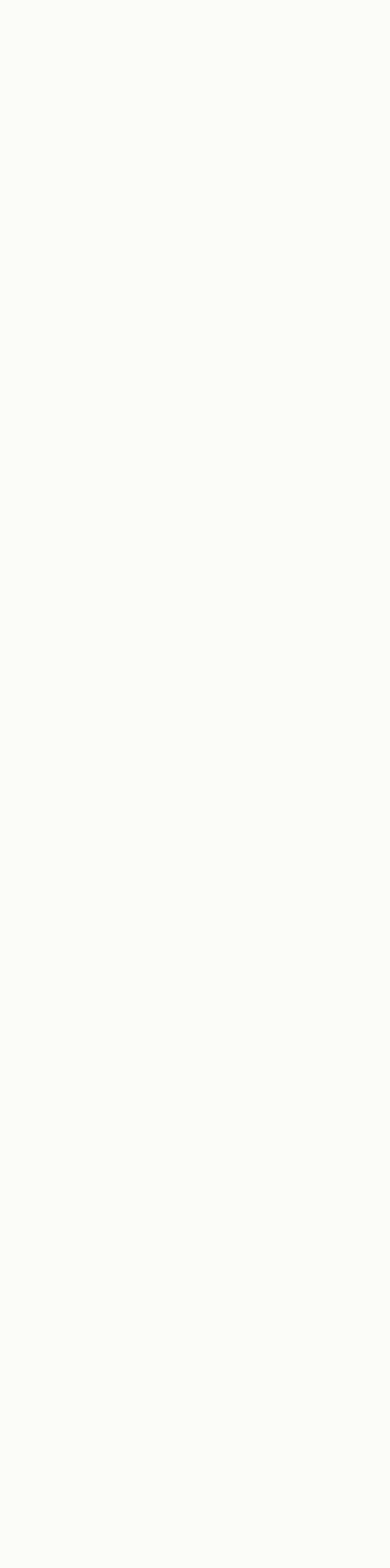
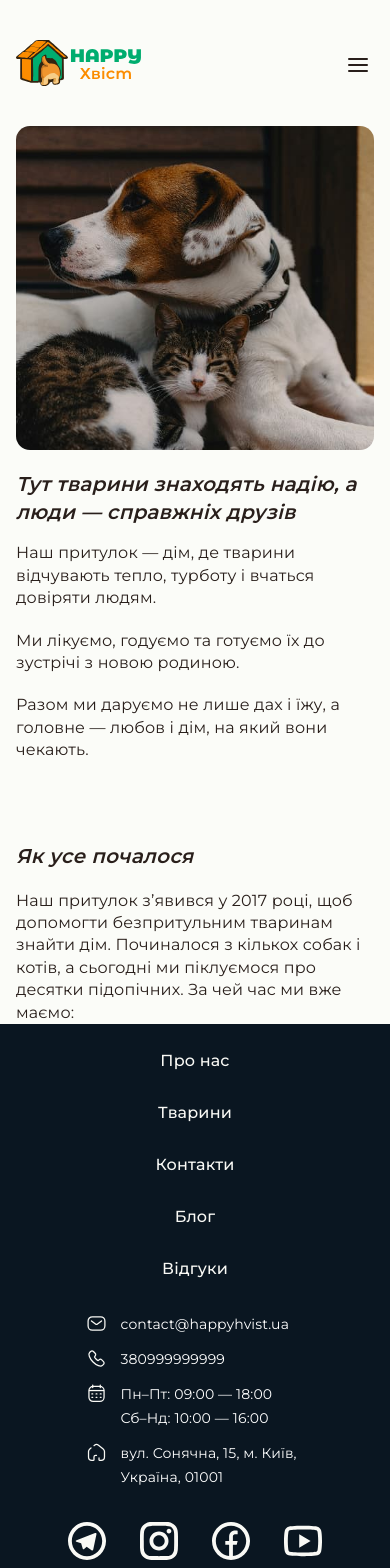
Before and after one commit to Vlad-Kovalov9/HappyTail, a React (Vite) app: page /about in a window 390 px wide. Before the commit this address had no page. Shown: the top 1568 px of the page. Before the commit the page ends 844 px from the top, so only its background shows below. Built offline with nearby package versions, Linux system fonts and the light colour scheme.

Commit message:
Add part of AboutPage (About Info) + responsive design

```diff
--- /dev/null
+++ b/src/components/AboutInfo/AboutInfo.jsx
@@ -0,0 +1,92 @@
+import s from "./AboutInfo.module.css";
+import mainImage from "/image/About/AboutDog.jpg";
+
+export default function AboutInfo() {
+  return (
+    <div className={s.info}>
+      <img src={mainImage} alt="Dog Image" className={s.mainImage} />
+
+      <div className={s.textBlock}>
+        <h2 className={s.title}>
+          Тут тварини знаходять надію, а люди — справжніх друзів
+        </h2>
+
+        <div className={s.descriptionBlock}>
+          <p className={s.descriptionSubtitle}>
+            Наш притулок — дім, де тварини відчувають тепло, турботу і вчаться
+            довіряти людям.
+          </p>
+
+          <p className={s.descriptionSubtitle}>
+            Ми лікуємо, годуємо та готуємо їх до зустрічі з новою родиною.
+          </p>
+
+          <p className={s.descriptionSubtitle}>
+            Разом ми даруємо не лише дах і їжу, а головне — любов і дім, на який
+            вони чекають.
+          </p>
+        </div>
+
+        <div className={s.descriptionTablet}>
+          <p className={s.subtitleTablet}>
+            Наш притулок — це дім, де кожна тварина відчуває тепло і турботу та
+            вчиться довіряти людям. Ми приймаємо тих, хто залишився сам, і даємо
+            шанс на нове життя.
+          </p>
+
+          <p className={s.subtitleTablet}>
+            Щодня ми лікуємо, годуємо та готуємо підопічних до зустрічі з новою
+            родиною. Кожен хвіст для нас — це життя, яке ми прагнемо зробити
+            кращим.
+          </p>
+
+          <p className={s.subtitleTablet}>
+            Разом ми можемо подарувати їм не лише дах і їжу, а головне — любов і
+            дім, на який вони чекають.
+          </p>
+        </div>
+
+        <div className={s.descriptionDesktop}>
+          <p className={s.subtitleDesktop}>
+            Наш притулок був створений для того, щоб допомогти безпритульним
+            тваринам знайти турботу та безпечне місце. Ми працюємо щодня, щоб
+            забезпечити чотирилапим друзям належний догляд, лікування та шанс на
+            нове життя.
+          </p>
+
+          <p className={s.subtitleDesktop}>
+            Ми займаємося не лише тимчасовим утриманням, а й активно шукаємо
+            постійні домівки для тварин. Кожен наш підопічний отримує необхідну
+            ветеринарну допомогу, харчування та увагу, щоб адаптуватися до нових
+            умов і стати готовим до зустрічі з майбутньою родиною.
+          </p>
+
+          <p className={s.subtitleDesktop}>
+            Наша команда вірить, що кожна тварина заслуговує на любов і тепло.
+            Ми відкриті до співпраці та вдячні кожному, хто підтримує нас
+            волонтерством, фінансовою допомогою або простим добрим словом.
+          </p>
+        </div>
+
+        <div className={s.startBlock}>
+          <h3 className={s.startTitle}>Як усе почалося</h3>
+          <p className={s.startSubtitle}>
+            Наш притулок з’явився у 2017 році, щоб допомогти безпритульним
+            тваринам знайти дім. Починалося з кількох собак і котів, а сьогодні
+            ми піклуємося про десятки підопічних. За чей час ми вже маємо:
+          </p>
+
+          <p className={s.startDesktopSubtitle}>
+            Наш притулок з’явився у 2017 році, коли ми вирішили об’єднати
+            зусилля небайдужих людей для допомоги безпритульним тваринам. Все
+            почалося з кількох собак і котів, які потребували прихистку, а
+            сьогодні ми допомагаємо десяткам тварин знайти дім та відчути
+            турботу. Ми створили це місце з однією метою — дати шанс кожному
+            чотирилапому на безпечне життя і люблячу родину. За цей час ми вже
+            маємо:
+          </p>
+        </div>
+      </div>
+    </div>
+  );
+}
--- /dev/null
+++ b/src/components/AboutInfo/AboutInfo.module.css
@@ -0,0 +1,168 @@
+.info {
+  display: flex;
+  flex-direction: column;
+  justify-content: center;
+  align-items: center;
+  gap: 20px;
+  margin-top: 20px;
+}
+
+.mainImage {
+  display: block;
+  width: 100%;
+  height: 324px;
+  object-fit: cover;
+  object-position: center;
+  margin: 0 auto;
+  border-radius: 14px;
+}
+
+.descriptionBlock {
+  display: flex;
+  flex-direction: column;
+  gap: 20px;
+  margin-top: 16px;
+}
+
+.title,
+.startTitle {
+  font-style: italic;
+  font-weight: 600;
+  font-size: 20px;
+  line-height: 140%;
+  letter-spacing: 0.01em;
+  max-width: 358px;
+  color: #291f1b;
+}
+
+.descriptionSubtitle,
+.startSubtitle {
+  font-weight: 400;
+  font-size: 16px;
+  line-height: 140%;
+  letter-spacing: 0.01em;
+  max-width: 358px;
+  color: #291f1b;
+}
+
+.startBlock {
+  display: flex;
+  flex-direction: column;
+  gap: 20px;
+  margin-top: 80px;
+}
+
+.descriptionTablet {
+  display: none;
+}
+
+.descriptionDesktop {
+  display: none;
+}
+
+.startDesktopSubtitle {
+  display: none;
+}
+
+@media (min-width: 768px) {
+  .info {
+    align-items: center;
+    flex-direction: row-reverse;
+    justify-content: space-between;
+    margin-top: 32px;
+  }
+
+  .mainImage {
+    width: 320px;
+    height: 540px;
+    margin: 0;
+  }
+
+  .title {
+    font-size: 22px;
+    max-width: 400px;
+  }
+
+  .descriptionBlock {
+    display: none;
+  }
+
+  .descriptionTablet {
+    display: flex;
+    flex-direction: column;
+    gap: 20px;
+    margin-top: 18px;
+    color: #291f1b;
+  }
+
+  .subtitleTablet {
+    font-weight: 400;
+    font-size: 16px;
+    line-height: 140%;
+    letter-spacing: 0.01em;
+    max-width: 400px;
+  }
+
+  .startBlock {
+    gap: 4px;
+    margin-top: 24px;
+  }
+
+  .startSubtitle {
+    max-width: 410px;
+  }
+}
+
+@media (min-width: 1440px) {
+  .info {
+    margin-top: 74px;
+  }
+
+  .mainImage {
+    width: 522px;
+    height: auto;
+  }
+
+  .title,
+  .startTitle {
+    font-size: 36px;
+    max-width: 630px;
+  }
+
+  .startBlock {
+    margin-top: 74px;
+  }
+
+  .descriptionTablet {
+    display: none;
+  }
+
+  .descriptionDesktop {
+    display: flex;
+    flex-direction: column;
+    gap: 20px;
+    margin-top: 32px;
+  }
+
+  .subtitleDesktop,
+  .startDesktopSubtitle {
+    font-weight: 400;
+    font-size: 16px;
+    line-height: 140%;
+    letter-spacing: 0.01em;
+    max-width: 630px;
+    color: #291f1b;
+  }
+
+  .startSubtitle {
+    display: none;
+  }
+
+  .startDesktopSubtitle {
+    display: block;
+  }
+
+  .startDesktopSubtitle {
+    margin-top: 30px;
+  }
+}
--- /dev/null
+++ b/src/components/AboutInfoCounter/AboutInfoCounter.jsx
@@ -0,0 +1,39 @@
+import s from "./AboutInfoCounter.module.css";
+import CountUp from "react-countup";
+import { useInView } from "react-intersection-observer";
+
+function Count({ end }) {
+  const { ref, inView } = useInView({
+    triggerOnce: true,
+    threshold: 0.5,
+  });
+
+  return (
+    <span ref={ref} className={s.number}>
+      {inView ? <CountUp end={end} duration={2} separator=" " /> : 0}
+    </span>
+  );
+}
+
+export default function AboutInfoCounter() {
+  return (
+    <ul className={s.list}>
+      <li className={s.item}>
+        <Count end={1284} />
+        <p className={s.itemText}>хвостиків, що знайшли нову сім’ю</p>
+      </li>
+      <li className={s.item}>
+        <Count end={7} />
+        <p className={s.itemText}>років досвіду турботи про тварин</p>
+      </li>
+      <li className={s.item}>
+        <Count end={632} />
+        <p className={s.itemText}>вакцинованих та стерилізованих хвостиків</p>
+      </li>
+      <li className={s.item}>
+        <Count end={716} />
+        <p className={s.itemText}>хвостиків шукають дім</p>
+      </li>
+    </ul>
+  );
+}
--- a/src/components/App/App.jsx
+++ b/src/components/App/App.jsx
@@ -1,10 +1,19 @@
 import { Route, Routes } from "react-router-dom";
 import Layout from "../Layout/Layout";
+import { lazy } from "react";
+
+const HomePage = lazy(() => import("../../pages/HomePage/HomePage.jsx"));
+const AboutUsPage = lazy(() =>
+  import("../../pages/AboutUsPage/AboutUsPage.jsx")
+);
 
 export default function App() {
   return (
     <Routes>
-      <Route path="/" element={<Layout />} />
+      <Route path="/" element={<Layout />}>
+        <Route index element={<HomePage />} />
+        <Route path="about" element={<AboutUsPage />} />
+      </Route>
     </Routes>
   );
 }
--- a/src/components/BurgerMenu/BurgerMenu.jsx
+++ b/src/components/BurgerMenu/BurgerMenu.jsx
@@ -29,7 +29,7 @@ export default function BurgerMenu({ isOpen, onClose }) {
         <div className={s.content}>
           <ul className={s.list}>
             <li>
-              <NavLink to="/" className={s.link} onClick={onClose}>
+              <NavLink to="/about" className={s.link} onClick={onClose}>
                 Про нас
               </NavLink>
             </li>
--- a/src/components/Navigation/Navigation.jsx
+++ b/src/components/Navigation/Navigation.jsx
@@ -4,7 +4,7 @@ import s from "./Navigation.module.css";
 export default function Navigation() {
   return (
     <nav className={s.navigation}>
-      <NavLink to="/" className={s.link}>
+      <NavLink to="/about" className={s.link}>
         Про нас
       </NavLink>
 
--- a/src/components/ReviewsList/ReviewsList.module.css
+++ b/src/components/ReviewsList/ReviewsList.module.css
@@ -59,7 +59,7 @@
 
   .image {
     width: 295px;
-    height: 100%;
+    height: 258px;
     object-fit: cover;
     flex-shrink: 0;
     border-radius: 20px;
@@ -67,5 +67,6 @@
 
   .subtitle {
     margin-top: 14px;
+    max-width: 267px;
   }
 }
--- /dev/null
+++ b/src/pages/AboutUsPage/AboutUsPage.jsx
@@ -0,0 +1,11 @@
+import AboutInfo from "../../components/AboutInfo/AboutInfo";
+import AboutInfoCounter from "../../components/AboutInfoCounter/AboutInfoCounter";
+
+export default function AboutUsPage() {
+  return (
+    <>
+      <AboutInfo />
+      {/* <AboutInfoCounter /> */}
+    </>
+  );
+}
--- /dev/null
+++ b/src/pages/HomePage/HomePage.jsx
@@ -0,0 +1,15 @@
+import Hero from "../../components/Hero/Hero";
+import About from "../../components/About/About";
+import Pets from "../../components/Pets/Pets";
+import Reviews from "../../components/Reviews/Reviews";
+
+export default function HomePage() {
+  return (
+    <>
+      <Hero />
+      <About />
+      <Pets />
+      <Reviews />
+    </>
+  );
+}
```
Also changed, not shown: src/components/Layout/Layout.jsx (+0 -8 lines), public/image/About/AboutDog.jpg (added), src/components/AboutInfoCounter/AboutInfoCounter.module.css (added), src/pages/AboutUsPage/AboutUsPage.module.css (added).
